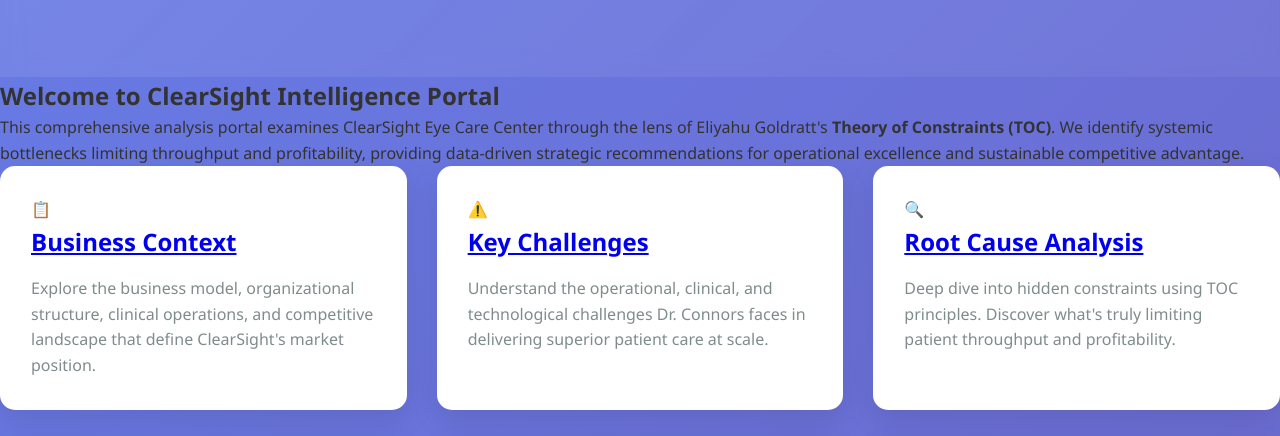
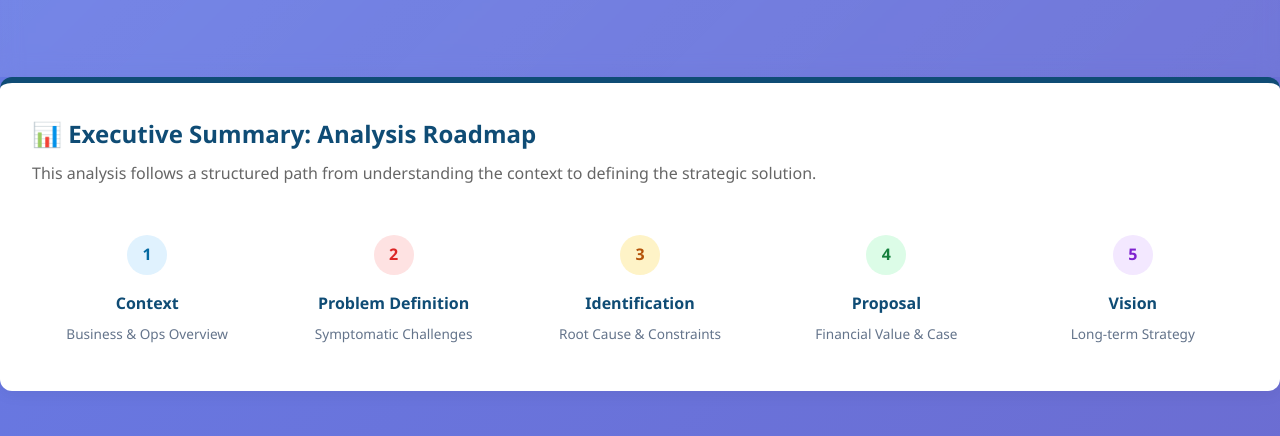
Before and after one commit to Sreenivas-Sadhu-Prabhakara/clearSight, a plain HTML site: page index.html in a window 1280 px wide. Shown: the part 510-946 px from the top of the page. Drawn offline with Linux system fonts and the light colour scheme.

Commit message:
final edit before submit to website

```diff
--- a/index.html
+++ b/index.html
@@ -53,6 +53,54 @@
 
     <!-- Main Content -->
     <main class="container">
+        <!-- Executive Summary Roadmap -->
+        <section class="roadmap-summary" style="margin-bottom: 3rem; background: #fff; padding: 2rem; border-radius: 12px; box-shadow: 0 4px 15px rgba(0,0,0,0.05); border-top: 6px solid #0f4c75;">
+            <div style="display: flex; justify-content: space-between; align-items: start; margin-bottom: 2rem;">
+                 <div>
+                    <h3 style="color: #0f4c75; font-size: 1.5rem; margin-bottom: 0.5rem;">📊 Executive Summary: Analysis Roadmap</h3>
+                    <p style="color: #666; max-width: 800px;">This analysis follows a structured path from understanding the context to defining the strategic solution.</p>
+                 </div>
+            </div>
+
+            <div class="roadmap-steps" style="display: grid; grid-template-columns: repeat(auto-fit, minmax(150px, 1fr)); gap: 1rem; text-align: center;">
+
+                <!-- 1. Context -->
+                <a href="pages/context.html" class="roadmap-step" style="display: block; text-decoration: none; position: relative; padding: 1rem; border-radius: 8px; transition: background 0.3s;">
+                    <div style="background: #e0f2fe; color: #0369a1; width: 40px; height: 40px; border-radius: 50%; display: flex; align-items: center; justify-content: center; margin: 0 auto 1rem; font-weight: bold;">1</div>
+                    <h4 style="font-size: 1rem; margin-bottom: 0.5rem; color: #0f4c75;">Context</h4>
+                    <p style="font-size: 0.85rem; color: #64748b; line-height: 1.4;">Business & Ops Overview</p>
+                </a>
+
+                <!-- 2. Problem Definition -->
+                 <a href="pages/challenges.html" class="roadmap-step" style="display: block; text-decoration: none; position: relative; padding: 1rem; border-radius: 8px; transition: background 0.3s;">
+                    <div style="background: #fee2e2; color: #dc2626; width: 40px; height: 40px; border-radius: 50%; display: flex; align-items: center; justify-content: center; margin: 0 auto 1rem; font-weight: bold;">2</div>
+                    <h4 style="font-size: 1rem; margin-bottom: 0.5rem; color: #0f4c75;">Problem Definition</h4>
+                    <p style="font-size: 0.85rem; color: #64748b; line-height: 1.4;">Symptomatic Challenges</p>
+                </a>
+
+                <!-- 3. Problem IQ -->
+                 <a href="pages/actual-issues.html" class="roadmap-step" style="display: block; text-decoration: none; position: relative; padding: 1rem; border-radius: 8px; transition: background 0.3s;">
+                    <div style="background: #fef3c7; color: #b45309; width: 40px; height: 40px; border-radius: 50%; display: flex; align-items: center; justify-content: center; margin: 0 auto 1rem; font-weight: bold;">3</div>
+                    <h4 style="font-size: 1rem; margin-bottom: 0.5rem; color: #0f4c75;">Identification</h4>
+                    <p style="font-size: 0.85rem; color: #64748b; line-height: 1.4;">Root Cause & Constraints</p>
+                </a>
+
+                <!-- 4. Proposal -->
+                 <a href="pages/financial-analysis.html" class="roadmap-step" style="display: block; text-decoration: none; position: relative; padding: 1rem; border-radius: 8px; transition: background 0.3s;">
+                    <div style="background: #dcfce7; color: #15803d; width: 40px; height: 40px; border-radius: 50%; display: flex; align-items: center; justify-content: center; margin: 0 auto 1rem; font-weight: bold;">4</div>
+                    <h4 style="font-size: 1rem; margin-bottom: 0.5rem; color: #0f4c75;">Proposal</h4>
+                    <p style="font-size: 0.85rem; color: #64748b; line-height: 1.4;">Financial Value & Case</p>
+                </a>
+
+                <!-- 5. Vision -->
+                 <a href="pages/strategy.html" class="roadmap-step" style="display: block; text-decoration: none; position: relative; padding: 1rem; border-radius: 8px; transition: background 0.3s;">
+                     <div style="background: #f3e8ff; color: #7e22ce; width: 40px; height: 40px; border-radius: 50%; display: flex; align-items: center; justify-content: center; margin: 0 auto 1rem; font-weight: bold;">5</div>
+                    <h4 style="font-size: 1rem; margin-bottom: 0.5rem; color: #0f4c75;">Vision</h4>
+                    <p style="font-size: 0.85rem; color: #64748b; line-height: 1.4;">Long-term Strategy</p>
+                </a>
+            </div>
+        </section>
+
         <section class="overview-section">
             <h2>Welcome to ClearSight Intelligence Portal</h2>
             <p>
@@ -218,7 +266,7 @@
                             <span class="metric">250/month</span>
                             <span class="efficiency">50% efficiency</span>
                         </div>
-                        <div class="stage-status critical">🔴 CRITICAL BOTTLENECK</div>
+                        <div class="stage-status">🔴 CRITICAL BOTTLENECK</div>
                         <div class="bottleneck-indicator">
                             <div class="backup-queue">42-day queue</div>
                         </div>
```
Also changed, not shown: pages/challenges.html (+2 -0 lines).
